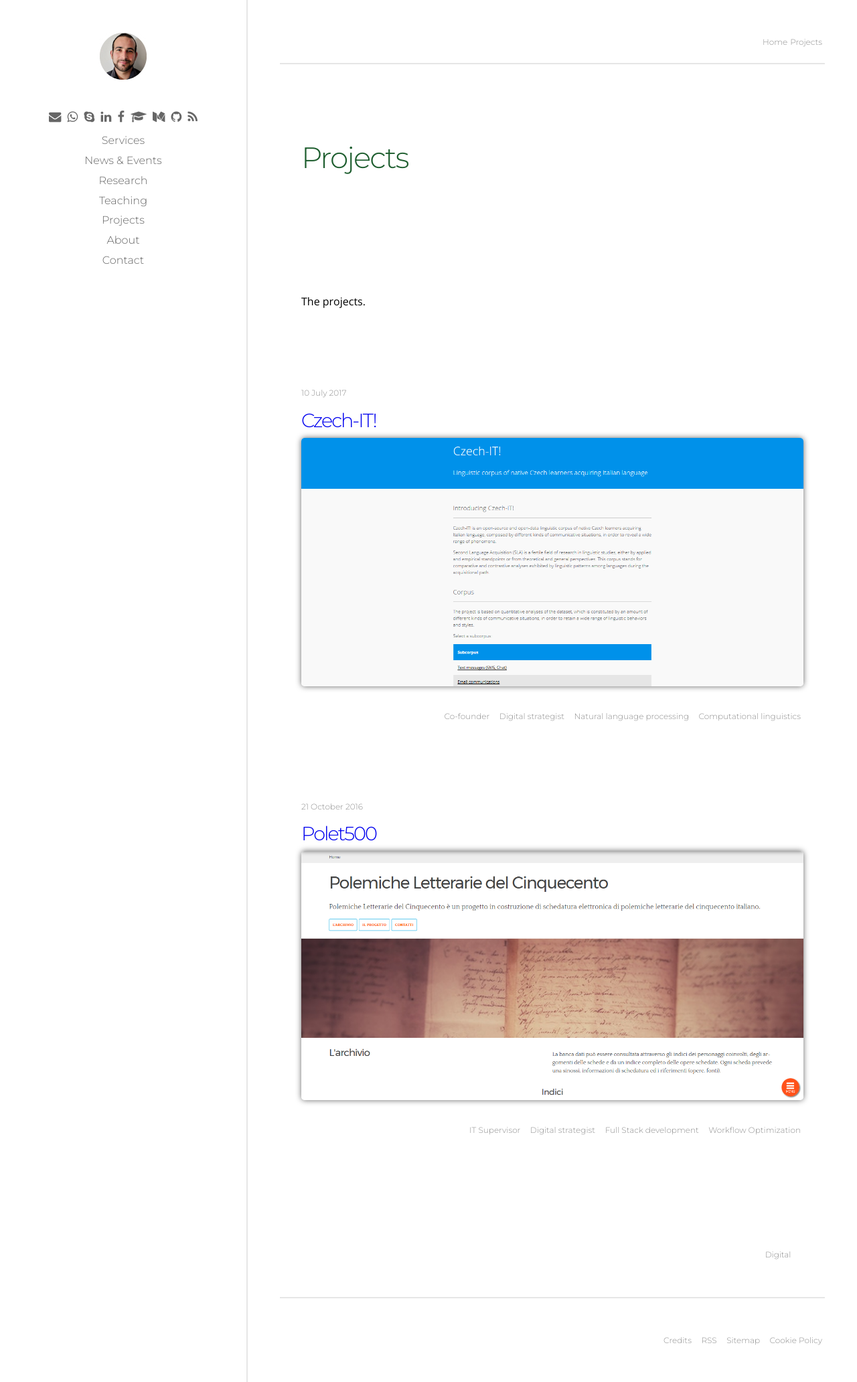
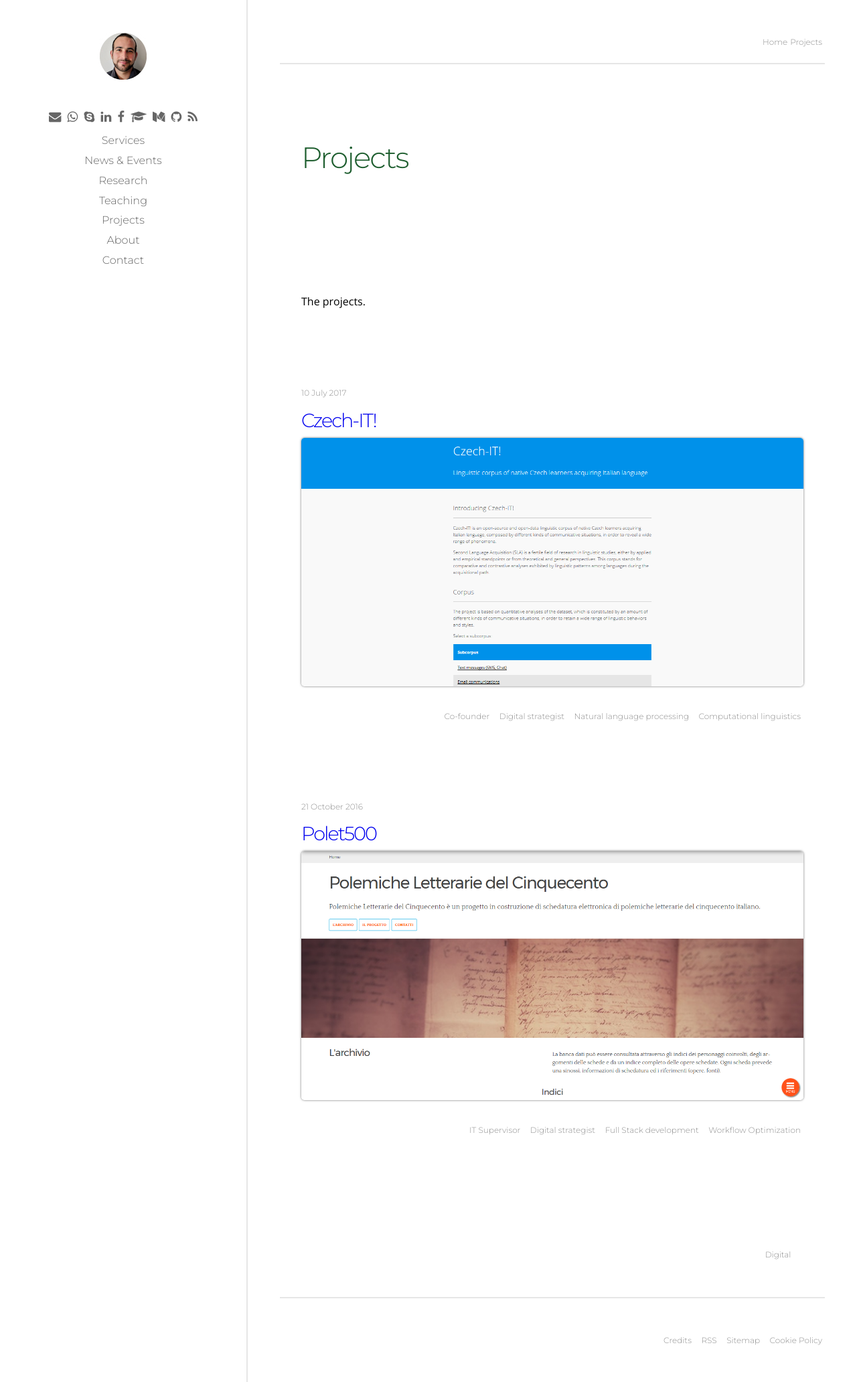
Before and after one commit to p-marco/p-marco.github.io, a Jekyll site: the page built from projects.md, in a window 1280 px wide. Shown: the whole page at 67% size. Built offline with Jekyll 4.4.1, drawn with Linux system fonts in a browser that asks for light colours; our own code applies the rules of GitHub Pages for plain Markdown files.

Commit message:
default layout test

```diff
--- a/_includes/item-header.html
+++ b/_includes/item-header.html
@@ -16,7 +16,7 @@
 </span>
 
 {% if page.image %}
-    <img src= "{{basedir}}/{{ page.image }}" style="width:100%; max-width:100%; border-radius:5px; box-shadow: 0 0 0.5em #666">
+    <img src= "{{basedir}}/{{ page.image }}" style="width:100%; max-width:100%; border-radius:5px; box-shadow: 0 0 0.2em #666">
 {% endif %}
 
 
```
